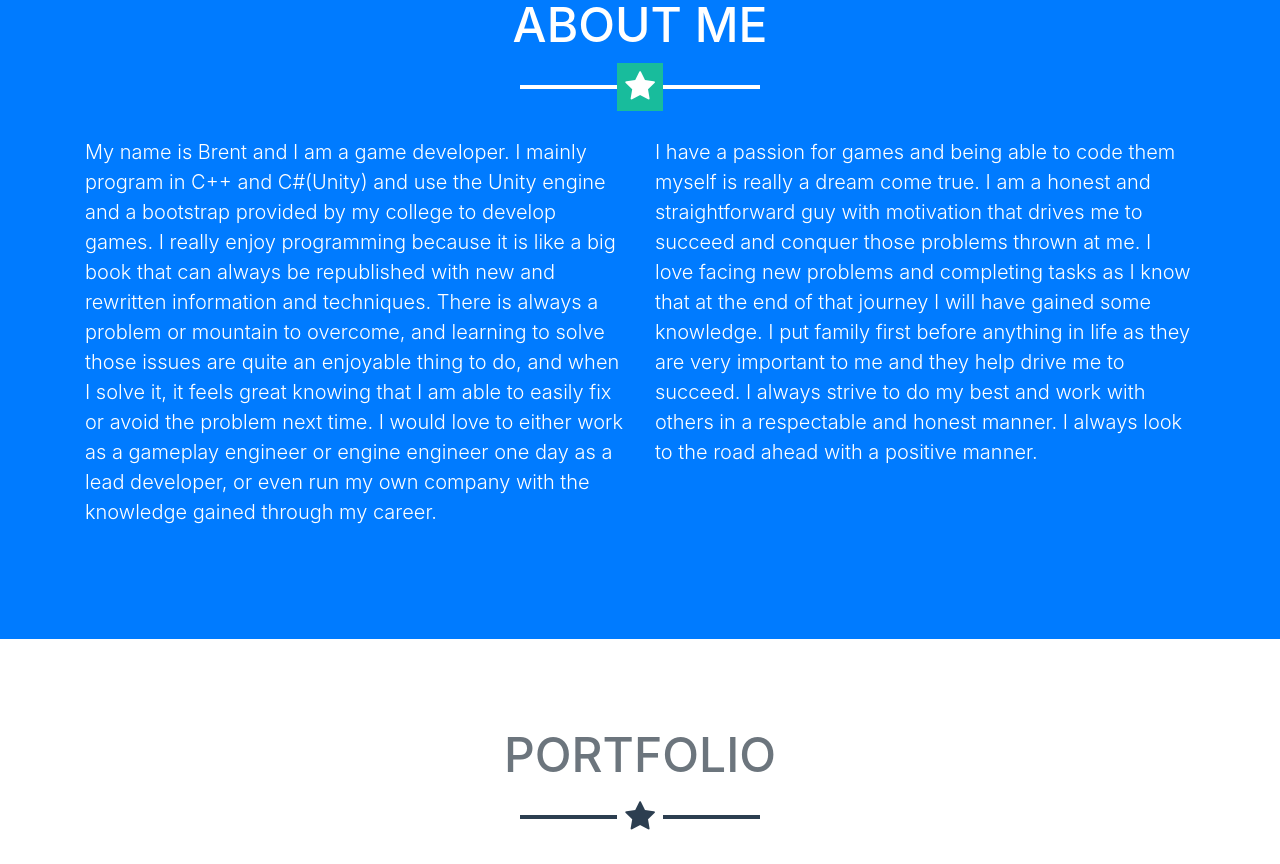
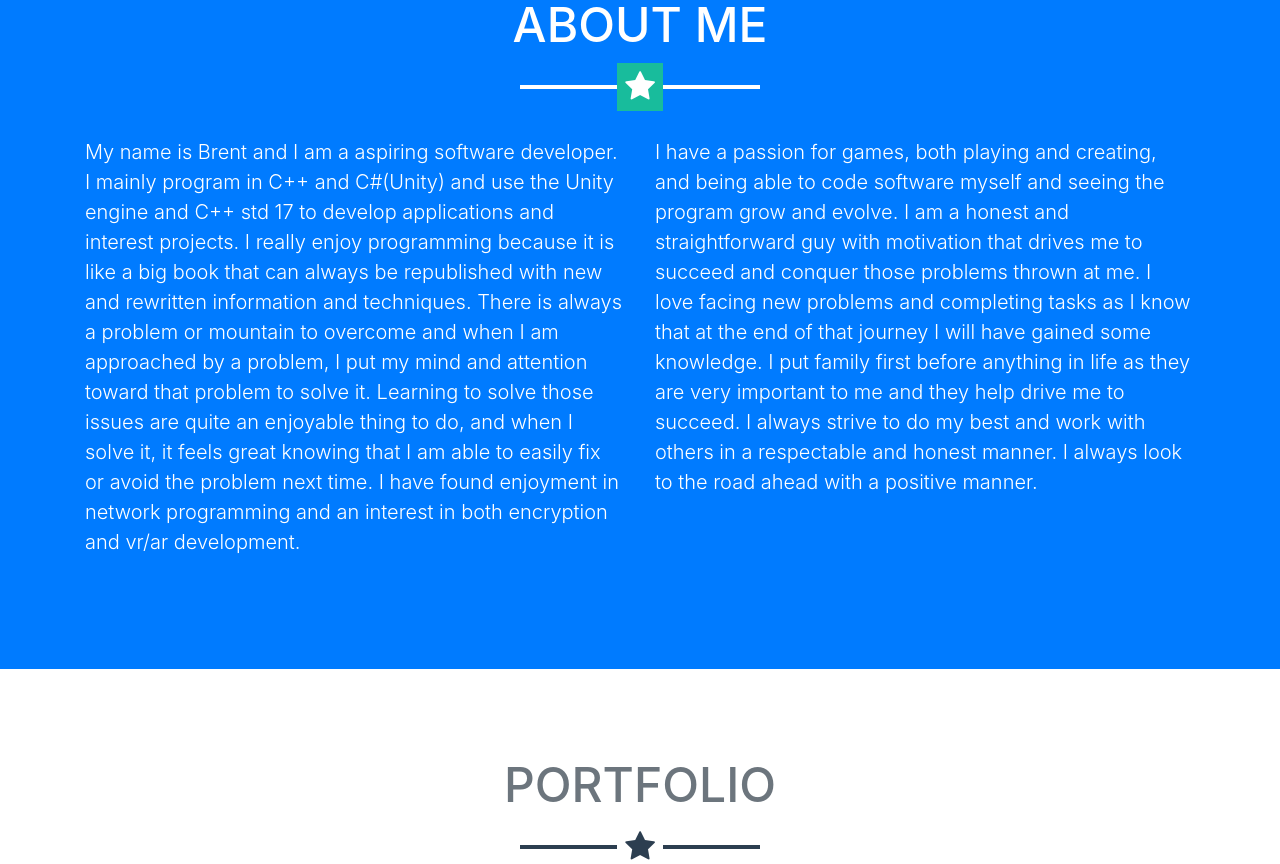
Before and after one commit to BrentKingma/BrentKingma.github.io, a website with bundled scripts: page index.html in a window 1280 px wide. Shown: the part 880-1744 px from the top of the page. Built offline with nearby package versions, Linux system fonts and the light colour scheme.

Commit message:
Update index.html
Adjusted and updated my About Me

```diff
--- a/index.html
+++ b/index.html
@@ -66,10 +66,10 @@
         <hr class="star-light mb-5">
         <div class="row">
           <div class="col-lg-6 ml-auto">
-            <p class="lead">My name is Brent and I am a game developer. I mainly program in C++ and C#(Unity) and use the Unity engine and a bootstrap provided by my college to develop games. I really enjoy programming because it is like a big book that can always be republished with new and rewritten information and techniques. There is always a problem or mountain to overcome, and learning to solve those issues are quite an enjoyable thing to do, and when I solve it, it feels great knowing that I am able to easily fix or avoid the problem next time. I would love to either work as a gameplay engineer or engine engineer one day as a lead developer, or even run my own company with the knowledge gained through my career.</p>
+            <p class="lead">My name is Brent and I am a aspiring software developer. I mainly program in C++ and C#(Unity) and use the Unity engine and C++ std 17 to develop applications and interest projects. I really enjoy programming because it is like a big book that can always be republished with new and rewritten information and techniques. There is always a problem or mountain to overcome and when I am approached by a problem, I put my mind and attention toward that problem to solve it. Learning to solve those issues are quite an enjoyable thing to do, and when I solve it, it feels great knowing that I am able to easily fix or avoid the problem next time. I have found enjoyment in network programming and an interest in both encryption and vr/ar development.</p>
           </div>
           <div class="col-lg-6 mr-auto">
-            <p class="lead">I have a passion for games and being able to code them myself is really a dream come true. I am a honest and straightforward guy with motivation that drives me to succeed and conquer those problems thrown at me. I love facing new problems and completing tasks as I know that at the end of that journey I will have gained some knowledge. I put family first before anything in life as they are very important to me and they help drive me to succeed. I always strive to do my best and work with others in a respectable and honest manner. I always look to the road ahead with a positive manner.</p>
+            <p class="lead">I have a passion for games, both playing and creating, and being able to code software myself and seeing the program grow and evolve. I am a honest and straightforward guy with motivation that drives me to succeed and conquer those problems thrown at me. I love facing new problems and completing tasks as I know that at the end of that journey I will have gained some knowledge. I put family first before anything in life as they are very important to me and they help drive me to succeed. I always strive to do my best and work with others in a respectable and honest manner. I always look to the road ahead with a positive manner.</p>
           </div>
         </div>
       </div>
```
